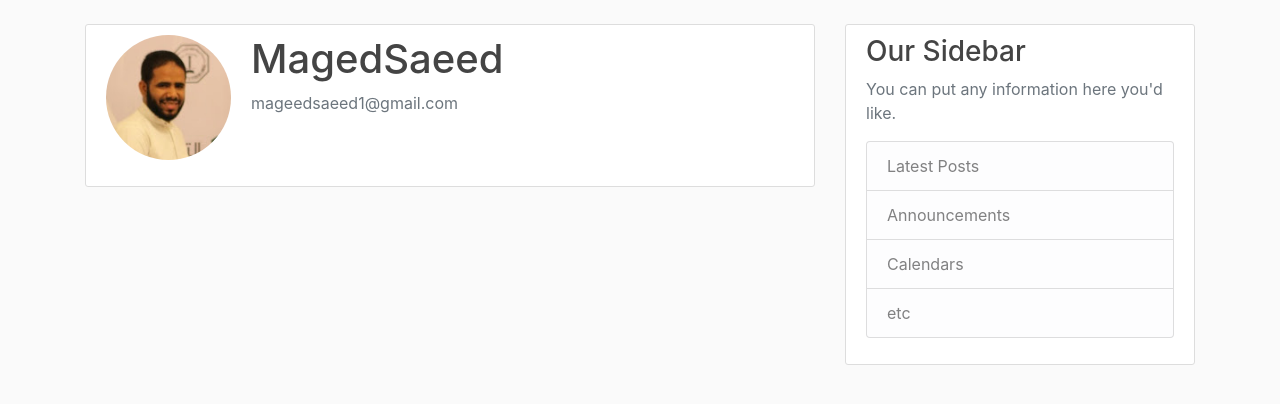
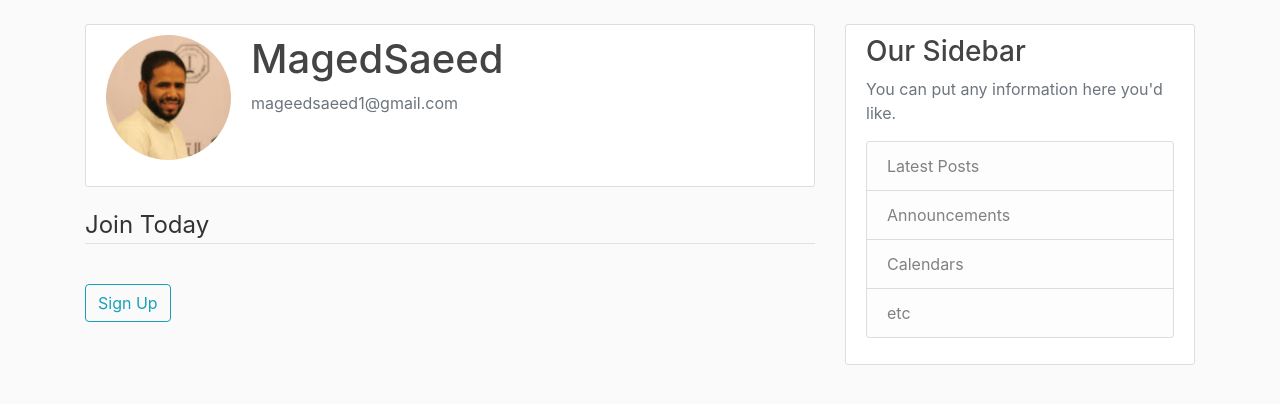
Before and after one commit to MagedSaeed/DjangoBlog, a Django app: page /profile/ in a window 1280 px wide. Shown: the part 56-460 px from the top of the page. Run offline with Django 3.2, Linux system fonts and the light colour scheme; a user stored in the database is signed in; data comes from the database, SQL or seed files in the repository; both versions use the stored data as it was after the commit; some libraries are stand-ins or nearby versions.

Commit message:
start working with update form

```diff
--- a/Users/apps.py
+++ b/Users/apps.py
@@ -4,5 +4,5 @@ from django.apps import AppConfig
 class UsersConfig(AppConfig):
     name = 'Users'
 
-    def read(self):
+    def ready(self):
         import Users.signals
--- a/Users/forms.py
+++ b/Users/forms.py
@@ -1,7 +1,7 @@
 from django import forms
-from django.contrib.auth.models import  User
+from django.contrib.auth.models import User
 from django.contrib.auth.forms import UserCreationForm
-
+from .models import Profile
 
 class UserRegistrationForm(UserCreationForm):
     email = forms.EmailField()
@@ -9,3 +9,17 @@ class UserRegistrationForm(UserCreationForm):
     class Meta:
         model = User
         fields = ['username', 'email', 'password1', 'password2']
+
+
+class UserUpdateForm(forms.ModelForm):
+    email = forms.EmailField
+
+    class Meta:
+        model = User
+        fields = ['username', 'email']
+
+
+class ProfileUpdateForm(forms.ModelForm):
+    class Meta:
+        model = Profile
+        fields = ['img']
--- a/Users/templates/users/profile.html
+++ b/Users/templates/users/profile.html
@@ -11,4 +11,14 @@
         </div>
         <!-- FORM HERE -->
     </div>
+    <form method="POST">
+        {% csrf_token %}
+        <fieldset class="form-group">
+            <legend class="border-bottom mb-4"> Join Today</legend>
+            {{ form|crispy }}
+        </fieldset>
+        <div class="form-group">
+            <button class="btn btn-outline-info"> Sign Up</button>
+        </div>
+    </form>
 {% endblock content %}
--- a/Users/templates/users/register.html
+++ b/Users/templates/users/register.html
@@ -11,9 +11,9 @@
             <div class="form-group">
                 <button class="btn btn-outline-info"> Sign Up</button>
             </div>
-            <div class="border-top pt-3">
-                <small class="text-muted"> Already Have An Account? <a class="ml-2" href="#"></a></small>
-            </div>
         </form>
+        <div class="border-top pt-3">
+            <small class="text-muted"> Already Have An Account? <a class="ml-2" href="#"></a></small>
+        </div>
     </div>
 {% endblock content %}
--- a/Users/views.py
+++ b/Users/views.py
@@ -1,7 +1,7 @@
 from django.shortcuts import redirect
 from django.shortcuts import render
 from django.contrib.auth.forms import UserCreationForm
-from .forms import UserRegistrationForm
+from .forms import UserRegistrationForm,UserUpdateForm, ProfileUpdateForm
 from django.contrib import messages
 from django.contrib.auth.decorators import login_required
 
@@ -24,4 +24,6 @@ def register(request):
 
 @login_required
 def profile(request):
-    return render(request, 'users/profile.html')
+    u_form = UserUpdateForm()
+    p_form = ProfileUpdateForm()
+    return render(request, 'users/profile.html', dict(u_form=u_form, p_form=p_form))
```
Also changed, not shown: db.sqlite3.
